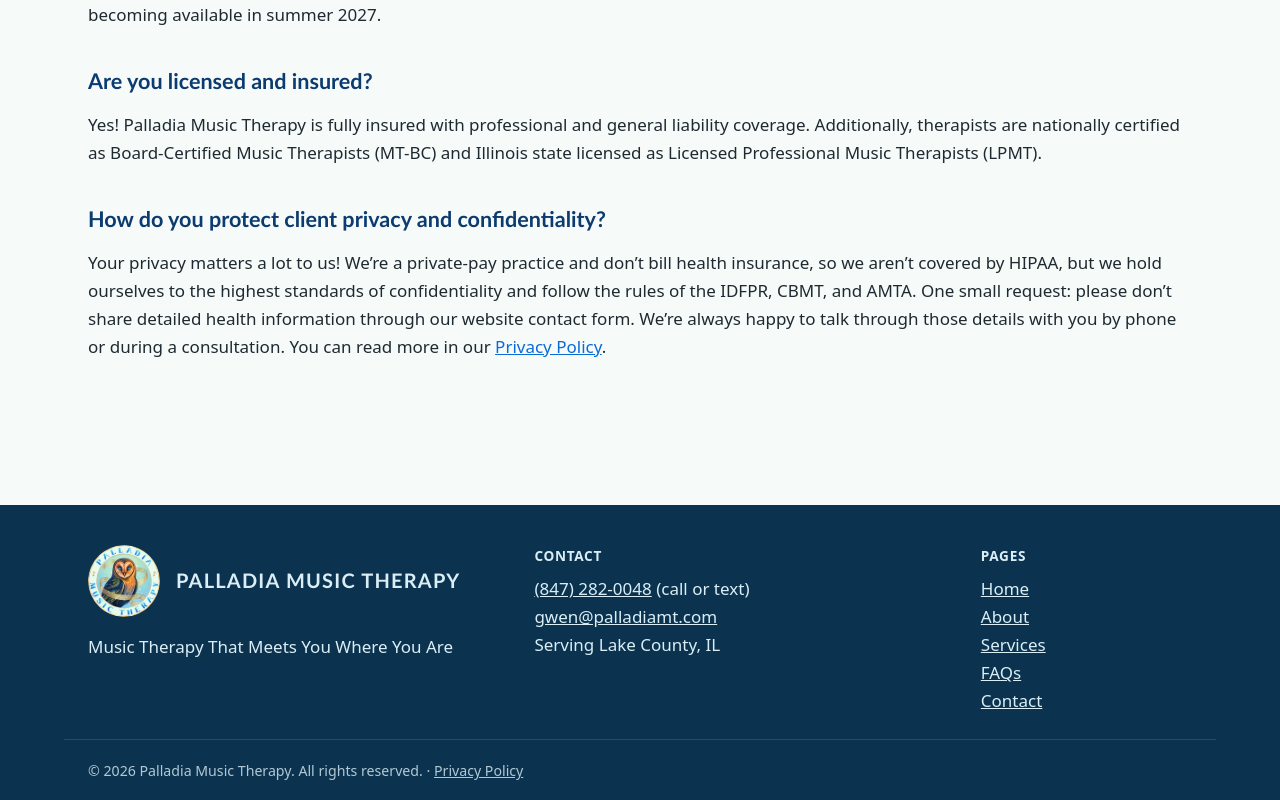
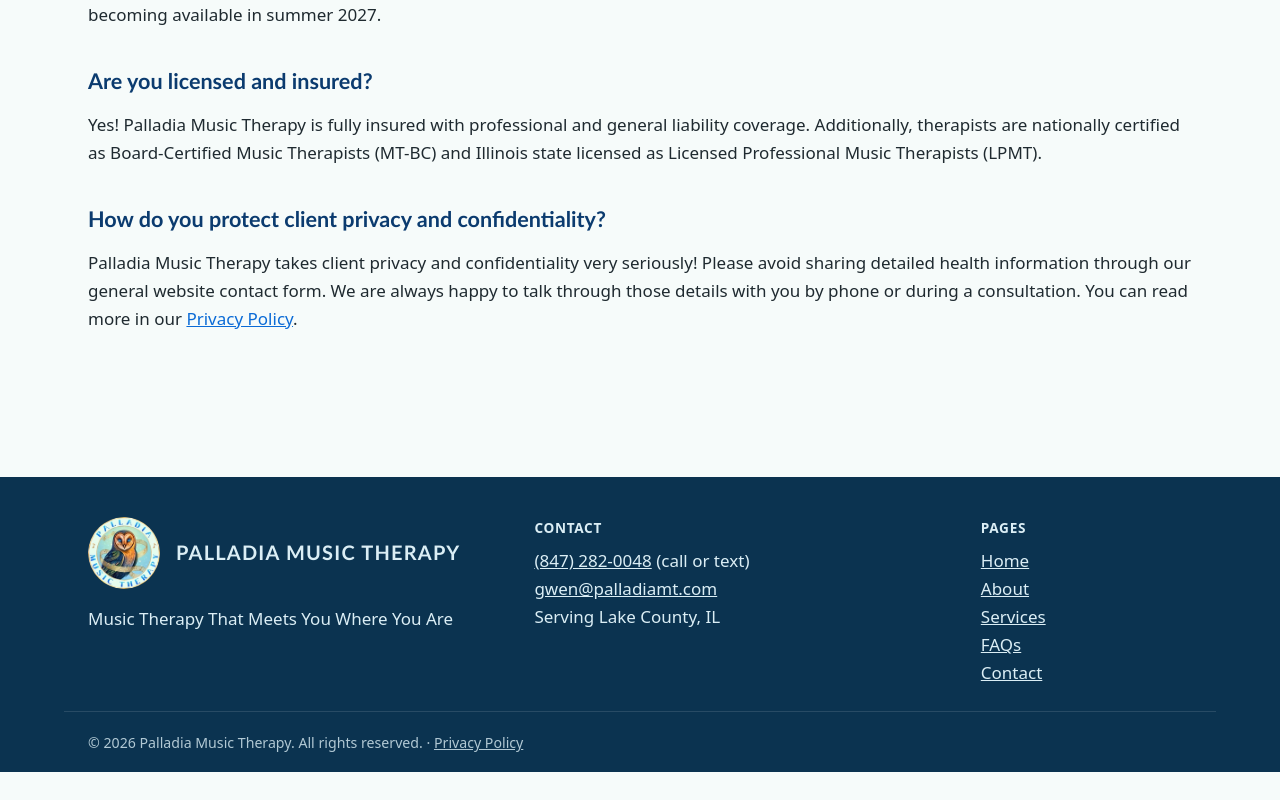
Before and after one commit to jbarber13/palladia, a SvelteKit app: page /faqs in a window 1280 px wide. Shown: the part 1154-1954 px from the top of the page. After the commit the page ends 1926 px from the top, so only its background shows below. Built offline with nearby package versions, Linux system fonts and the light colour scheme.

Commit message:
Simplify FAQ privacy answer to match the other answers

```diff
--- a/src/routes/faqs/+page.svelte
+++ b/src/routes/faqs/+page.svelte
@@ -67,12 +67,10 @@
 
 		<h2>How do you protect client privacy and confidentiality?</h2>
 		<p>
-			Your privacy matters a lot to us! We’re a private-pay practice and don’t bill health
-			insurance, so we aren’t covered by HIPAA, but we hold ourselves to the highest standards of
-			confidentiality and follow the rules of the IDFPR, CBMT, and AMTA. One small request: please
-			don’t share detailed health information through our website contact form. We’re always happy
-			to talk through those details with you by phone or during a consultation. You can read more in
-			our <a href={resolve('/privacy')}>Privacy Policy</a>.
+			Palladia Music Therapy takes client privacy and confidentiality very seriously! Please avoid
+			sharing detailed health information through our general website contact form. We are always
+			happy to talk through those details with you by phone or during a consultation. You can read
+			more in our <a href={resolve('/privacy')}>Privacy Policy</a>.
 		</p>
 	</div>
 </Section>
```
